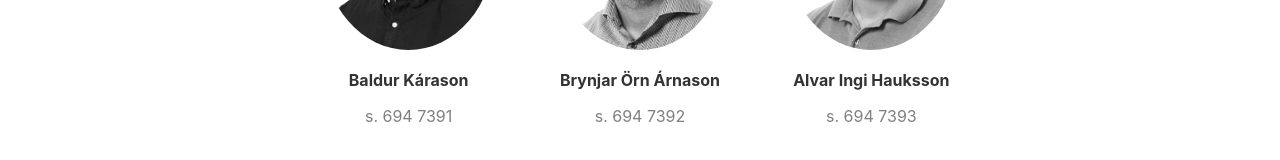
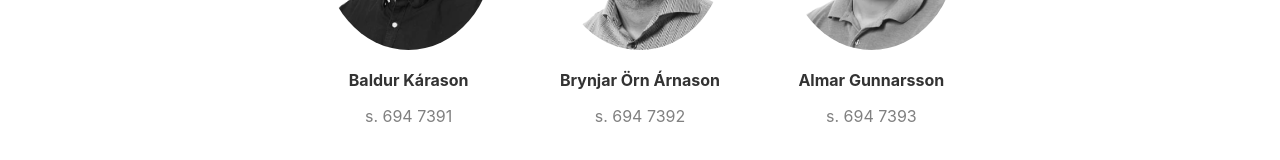
Before and after one commit to arnibarnason/teknik, a React (Create React App) app: page / in a window 1280 px wide. Shown: the part 871-1031 px from the top of the page. Built offline with nearby package versions, Linux system fonts and the light colour scheme.

Commit message:
Fix stuff

```diff
--- a/package.json
+++ b/package.json
@@ -1,5 +1,5 @@
 {
-  "name": "taktical",
+  "name": "teknik",
   "version": "0.1.0",
   "homepage": "https://arnibarnason.github.io/teknikal",
   "dependencies": {
--- a/public/index.html
+++ b/public/index.html
@@ -24,7 +24,7 @@
       work correctly both with client-side routing and a non-root public URL.
       Learn how to configure a non-root public URL by running `npm run build`.
     -->
-    <title>React App</title>
+    <title>Teknik verkfræðistofa</title>
   </head>
   <body>
     <noscript>You need to enable JavaScript to run this app.</noscript>
--- a/src/components/Employees/index.js
+++ b/src/components/Employees/index.js
@@ -16,7 +16,7 @@ const employeeData = [
     img: brynjar,
   },
   {
-    name: "Alvar Ingi Hauksson",
+    name: "Almar Gunnarsson",
     phoneNumber: "694 7393",
     img: alvar,
   },
--- a/src/components/Menu/index.module.css
+++ b/src/components/Menu/index.module.css
@@ -1,5 +1,5 @@
 .container {
-  background-color: #102027;
+  background-color: #101f27;
 }
 
 .wrapper {
```
Also changed, not shown: public/logo192.png, public/logo512.png, public/manifest.json.
